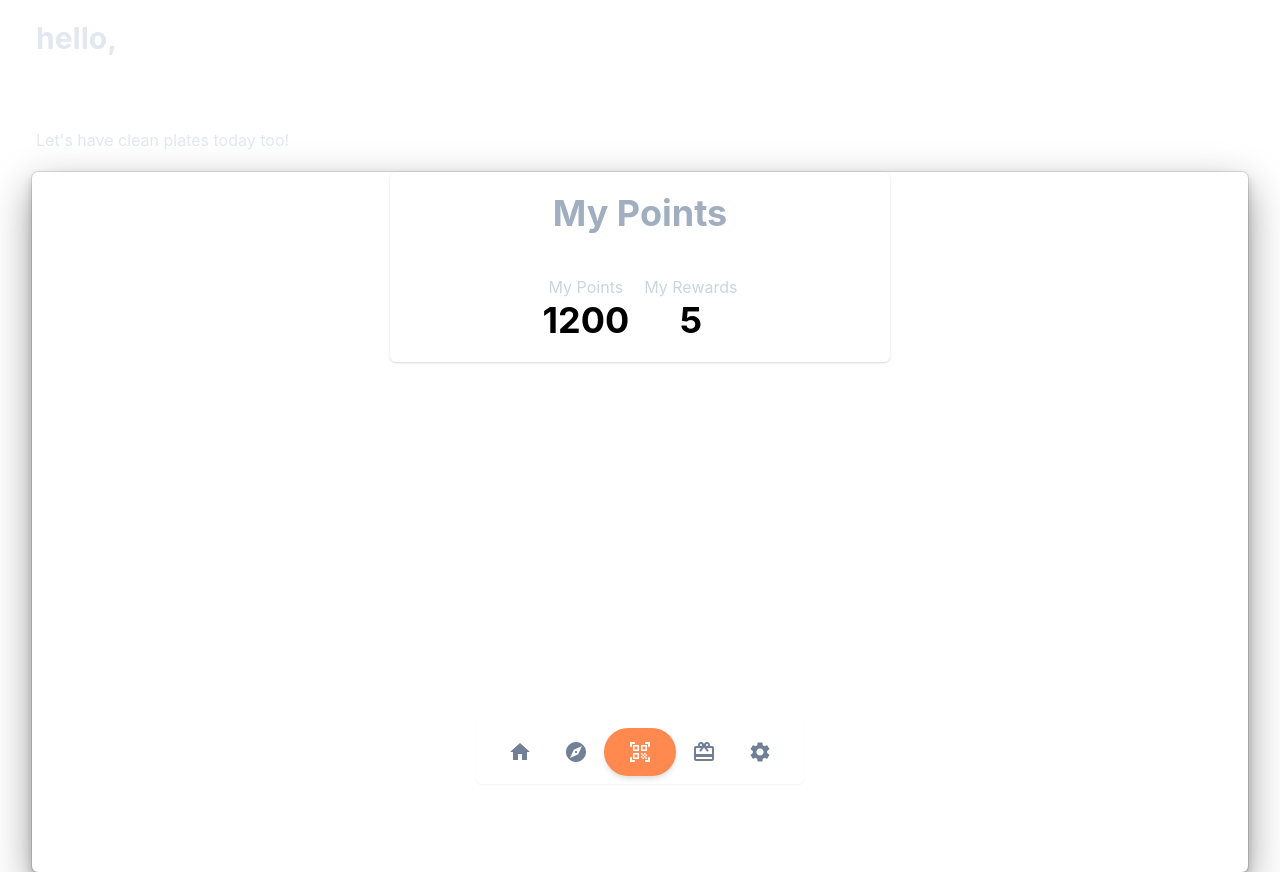
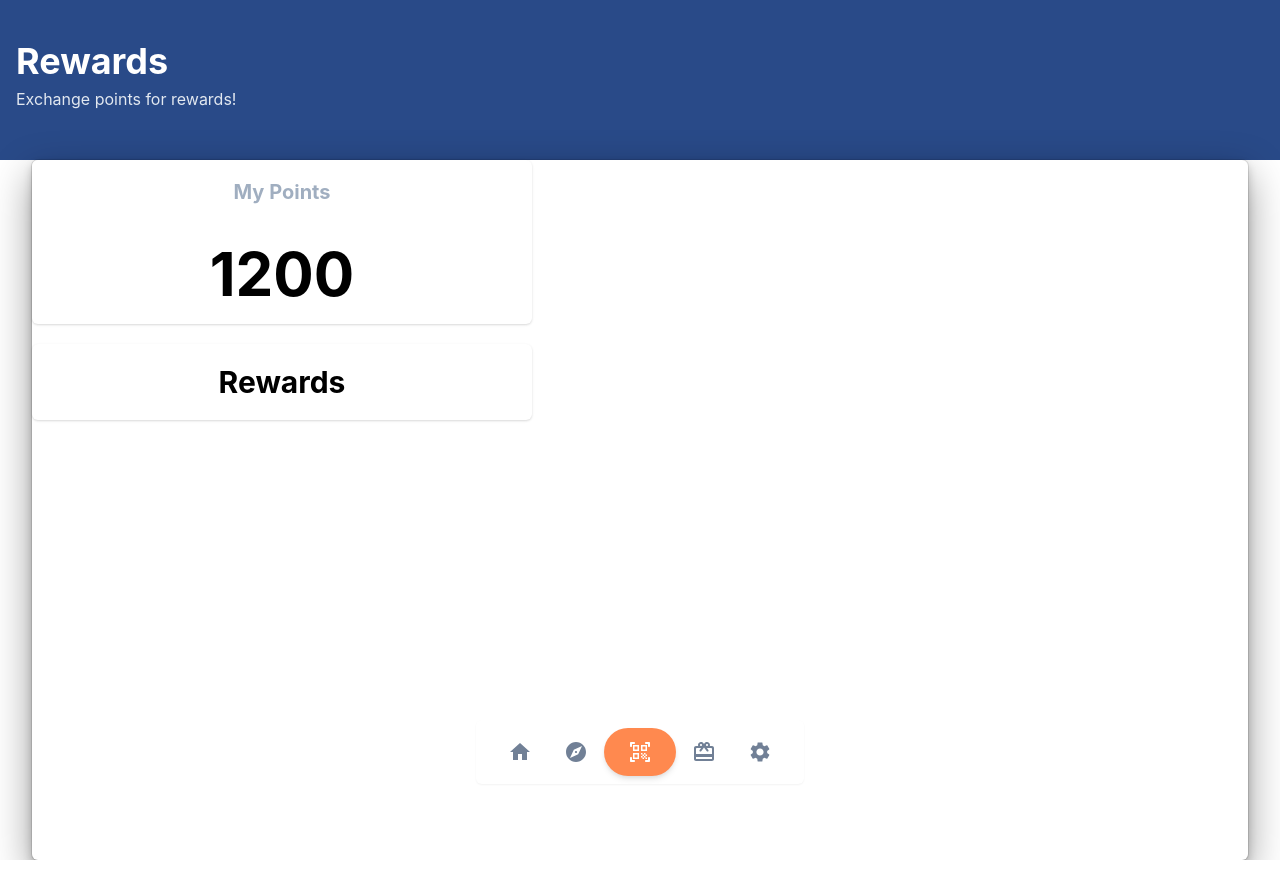
Before and after one commit to KamiliArsyad/justmakan, a React (Create React App) app: page /rewards in a window 1280 px wide. Built offline with nearby package versions, Linux system fonts and the light colour scheme.

Commit message:
Finished rewards page

```diff
--- a/src/components/Navbar.js
+++ b/src/components/Navbar.js
@@ -71,8 +71,6 @@ const Navbar = (props) => {
         color={textColor}
         _hover={{ bg: "gray.50" }}
         _dark={{ color: "whiteAlpha.800", _hover: { bg: "gray.800" } }}
-        // Blank path (no path) for development purposes
-        onClick={() => handleLinkClick("/")}
       >
         <ExploreIcon
           w="6"
@@ -110,6 +108,7 @@ const Navbar = (props) => {
         color={textColor}
         _hover={{ bg: "gray.50" }}
         _dark={{ color: "whiteAlpha.800", _hover: { bg: "gray.800" } }}
+        onClick={() => handleLinkClick("rewards")}
       >
         <CardGiftcardRoundedIcon
           w="6"
@@ -130,6 +129,8 @@ const Navbar = (props) => {
         color={textColor}
         _hover={{ bg: "gray.50" }}
         _dark={{ color: "whiteAlpha.800", _hover: { bg: "gray.800" } }}
+        // Blank path (no path) for development purposes
+        onClick={() => handleLinkClick("/")}
       >
         <SettingsIcon
           w="6"
--- a/src/index.js
+++ b/src/index.js
@@ -15,6 +15,7 @@ const theme = extendTheme({
       100: "#488829",
       200: "#067655",
       300: "#FF894F",
+      400: "#294A88"
     },
   },
 });
--- a/src/pages/Points.js
+++ b/src/pages/Points.js
@@ -13,7 +13,7 @@ export default function Points() {
   return (
     <>
       <Stack direction="column" spacing={-4} align="center">
-        <Container bg="green.400" minH="160" align="left" minWidth='full' >
+        <Container bg="brand.300" minH="160" align="left" minWidth='full' >
           <Stack direction="row" spacing={10} margin="5" align="left">
             <Stack direction="column" spacing={-3} align="left">
               <Heading size='lg' color="gray.200">
--- a/src/pages/Rewards.js
+++ b/src/pages/Rewards.js
@@ -13,17 +13,13 @@ export default function Rewards() {
   return (
     <>
       <Stack direction="column" spacing={-4} align="center">
-        <Container bg="" minH="160" align="left" minWidth="full">
-          <Stack direction="row" spacing={10} margin="5" align="left">
-            <Stack direction="column" spacing={-3} align="left">
-              <Heading size="lg" color="gray.200">
-                hello,
+        <Container minH="160" bg="brand.400" align="left" minWidth="full">
+          <Stack direction="row" spacing={10} marginTop="10" align="left">
+            <Stack direction="column" spacing={1} align="left">
+              <Heading size="xl" color="white">
+                Rewards
               </Heading>
-              <Heading size="2xl" color="white">
-                Nancy
-              </Heading>
-              <br />
-              <Text color="gray.200">Let's have clean plates today too!</Text>
+              <Text color="gray.200">Exchange points for rewards!</Text>
             </Stack>
           </Stack>
         </Container>
@@ -35,39 +31,30 @@ export default function Rewards() {
           h="700"
           align="center"
         >
+          <Stack spacing="5">
             <Card maxW="500">
               <CardHeader>
-              <Heading size="xl" color="gray.400">
+                <Heading size="md" color="gray.400">
                   My Points
                 </Heading>
               </CardHeader>
 
               <CardBody align="center">
-              <Stack
-                direction="row"
-                align="center"
-                justify="center"
-                spacing="15"
-              >
                 <Box>
-                  <Text as="h5" color="gray.300">
-                    My Points
-                  </Text>
-                  <Heading size="xl" color="black">
+                  <Heading size="3xl" color="black">
                     1200
                   </Heading>
                 </Box>
-                <Box>
-                  <Text as="h5" color="gray.300">
-                    My Rewards
-                  </Text>
-                  <Heading size="xl" color="black">
-                    5
-                  </Heading>
-                </Box>
-              </Stack>
               </CardBody>
             </Card>
+            <Card maxW="500">
+              <CardHeader>
+                <Heading size="lg" color="black">
+                  Rewards
+                </Heading>
+              </CardHeader>
+            </Card>
+          </Stack>
         </Box>
       </Stack>
     </>
```
Lines whose indentation alone changed are shown as unchanged.
